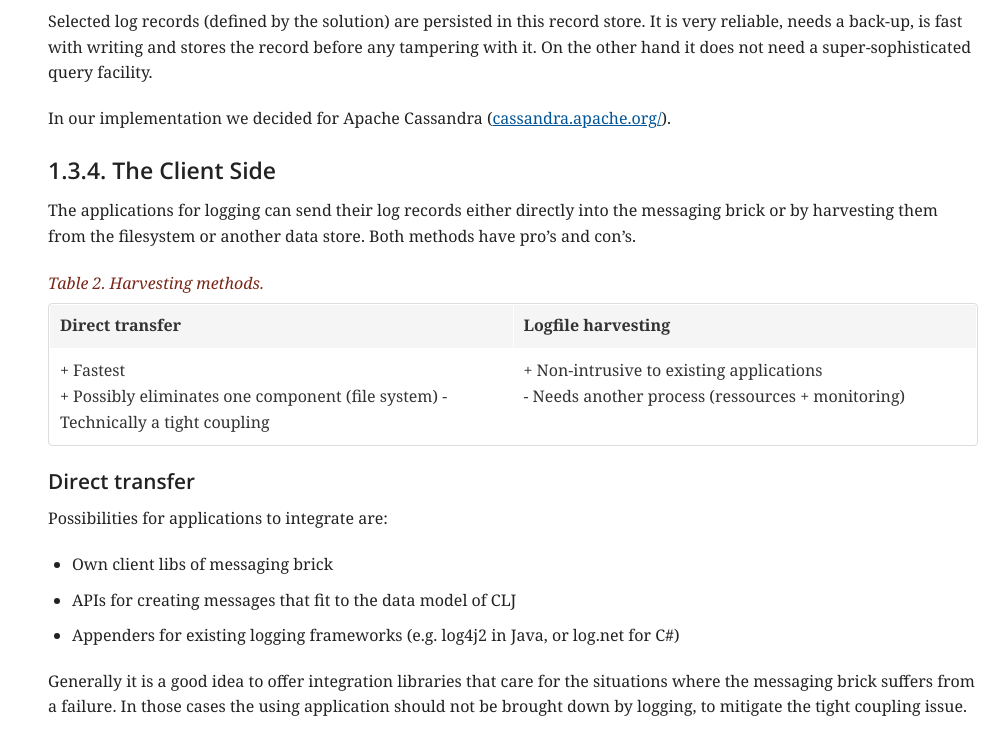
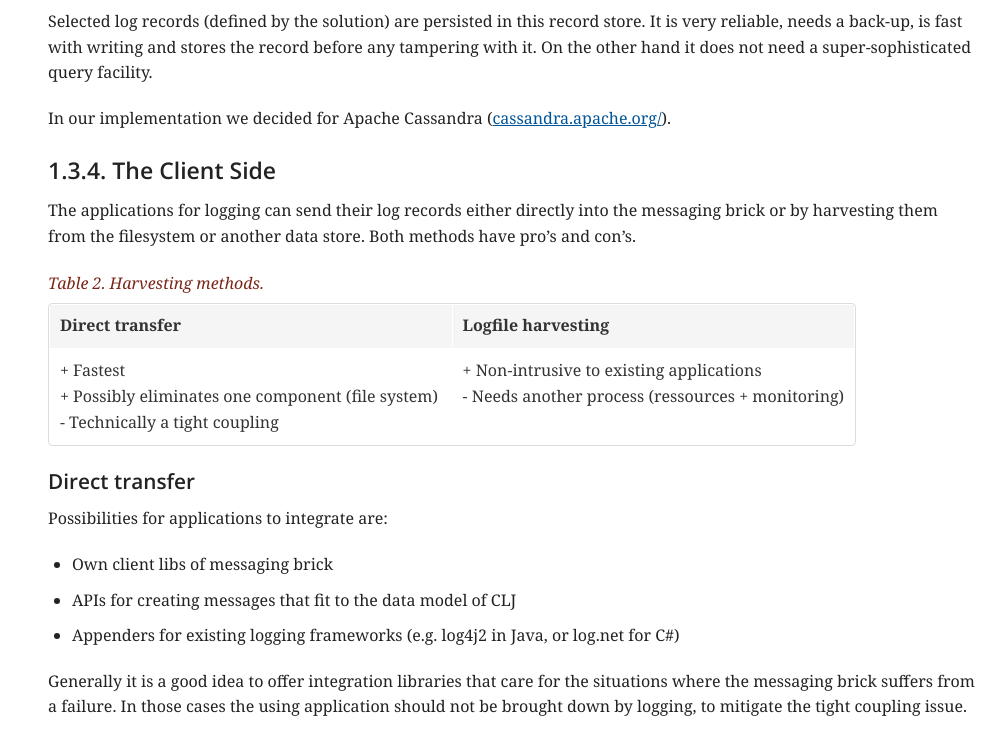
Before and after one commit to McAviti/clj-datamodel, a plain HTML site: page index.html in a window 1280 px wide. Shown: the part 2937-3677 px from the top of the page, without its empty margins (287-1280 px from the left). Drawn offline with nearby package versions, Linux system fonts and the light colour scheme; a web font is replaced by a local one.

Commit message:
fixed little newline bug

```diff
--- a/index.html
+++ b/index.html
@@ -2183,7 +2183,7 @@ them from the filesystem or another data store. Both methods have pro&#8217;s an
 <tbody>
 <tr>
 <td class="tableblock halign-left valign-top"><p class="tableblock">+ Fastest<br>
-  + Possibly eliminates one component (file system)
+  + Possibly eliminates one component (file system)<br>
   - Technically a tight coupling</p></td>
 <td class="tableblock halign-left valign-top"><p class="tableblock">+ Non-intrusive to existing applications<br>
   - Needs another process (ressources + monitoring)</p></td>
```
Also changed, not shown: 1 other file.
